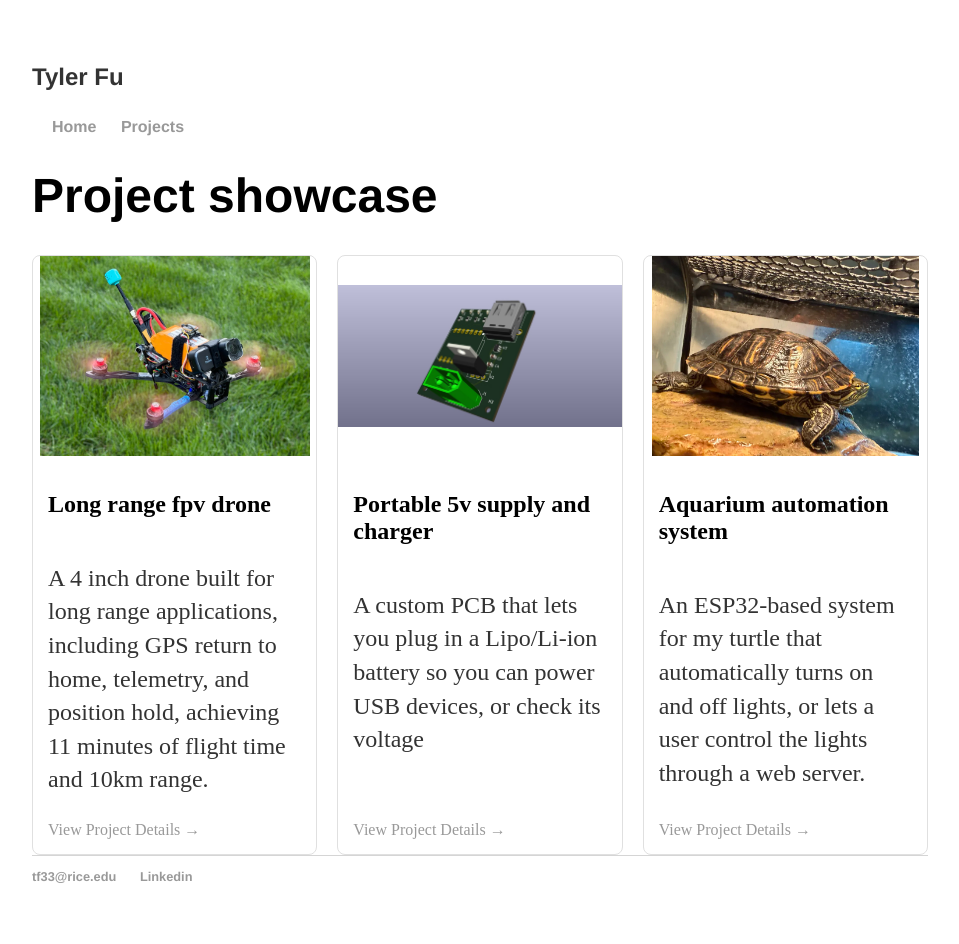
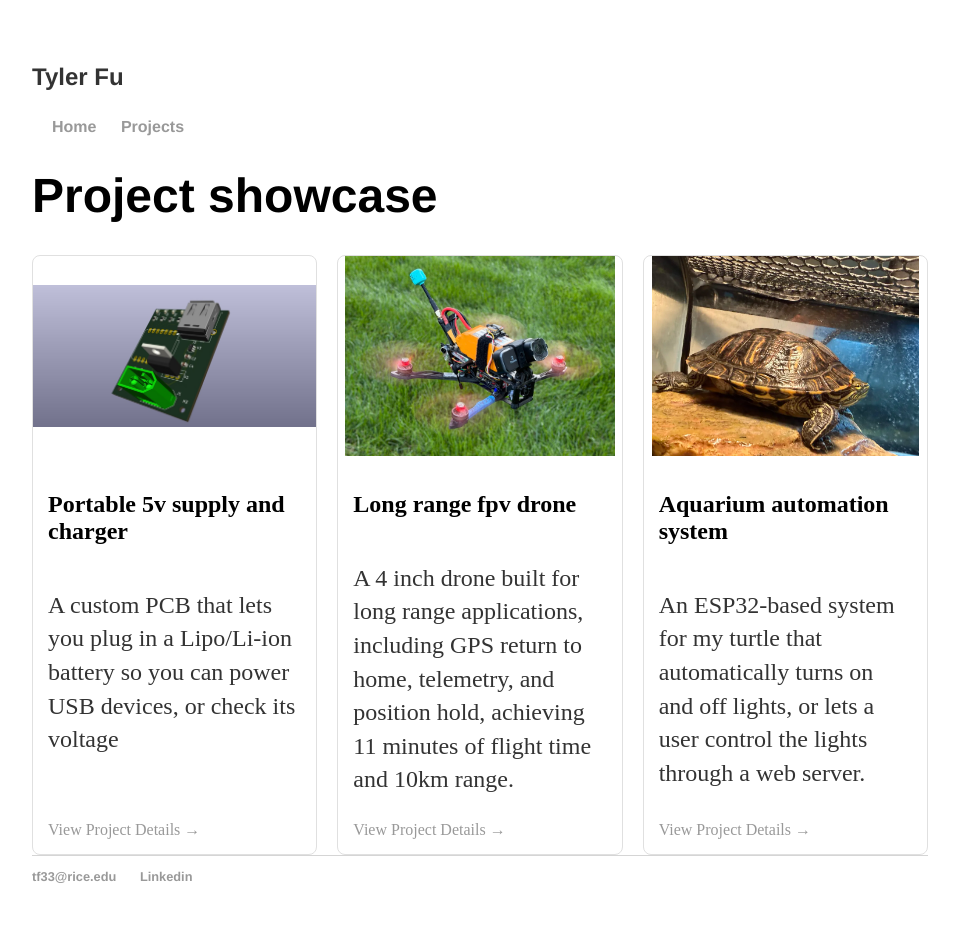
Before and after one commit to tfu1897/tfu1897.github.io, a Jekyll site: the page built from projects.html, in a window 1280 px wide. Shown: the whole page, without its empty margins (160-1119 px from the left). Built offline with Jekyll 4.4.1, drawn with Linux system fonts in a browser that asks for light colours.

Commit message:
Update projects.html

```diff
--- a/projects.html
+++ b/projects.html
@@ -11,15 +11,7 @@ permalink: /Projects/
 <div class="projects-grid">
 
 
- <!-- Project Card 2 -->
-  <article class="project-card">
-    <img src="{{ 'images/droneair.jpg' | relative_url }}" alt="Project 2 Thumbnail" class="project-image">
-    <div class="project-content">
-      <h2>Long range fpv drone</h2>
-      <p>A 4 inch drone built for long range applications, including GPS return to home, telemetry, and position hold, achieving 11 minutes of flight time and 10km range.</p>
-      <a href="{{ '/Projects/drone/' | relative_url }}" class="project-link">View Project Details →</a>
-    </div>
-  </article>
+
 
  <!-- Project Card 3 -->
   <article class="project-card">
@@ -28,6 +20,15 @@ permalink: /Projects/
       <h2>Portable 5v supply and charger</h2>
       <p>A custom PCB that lets you plug in a Lipo/Li-ion battery so you can power USB devices, or check its voltage </p>
       <a href="{{ '/Projects/charger/' | relative_url }}" class="project-link">View Project Details →</a>
+    </div>
+  </article>
+<!-- Project Card 2 -->
+  <article class="project-card">
+    <img src="{{ 'images/droneair.jpg' | relative_url }}" alt="Project 2 Thumbnail" class="project-image">
+    <div class="project-content">
+      <h2>Long range fpv drone</h2>
+      <p>A 4 inch drone built for long range applications, including GPS return to home, telemetry, and position hold, achieving 11 minutes of flight time and 10km range.</p>
+      <a href="{{ '/Projects/drone/' | relative_url }}" class="project-link">View Project Details →</a>
     </div>
   </article>
   <!-- Project Card 1 -->
```
